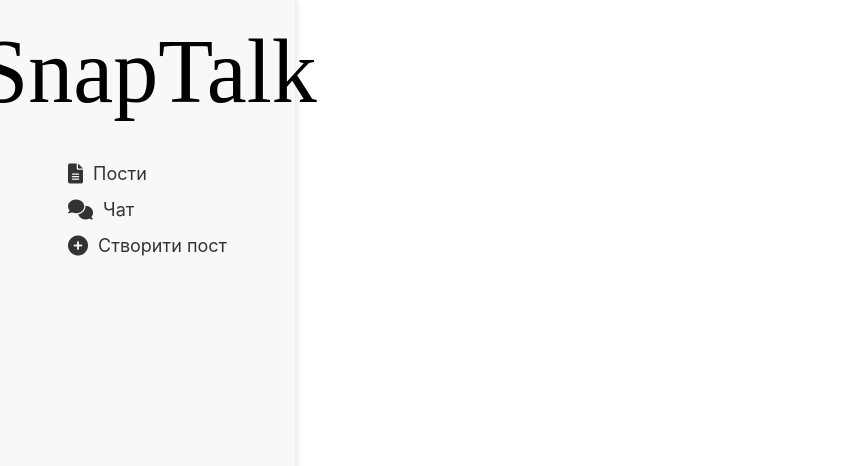
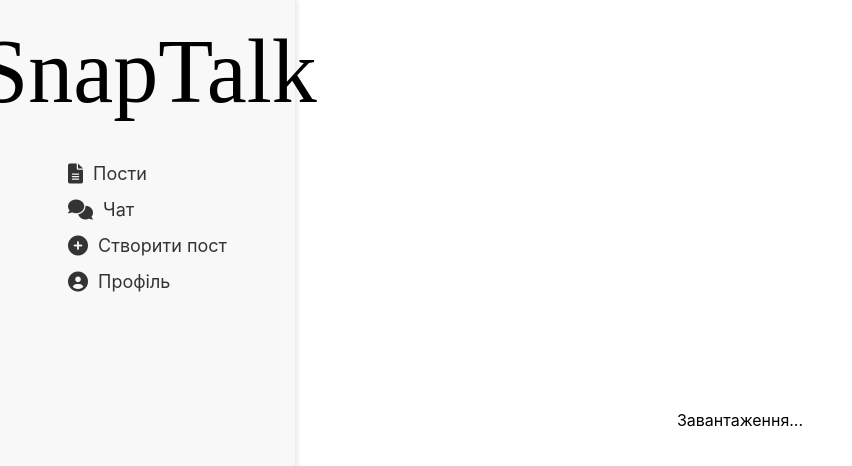
Before and after one commit to volodavkaa/snap_Talk, a React (Create React App) app: page /profile in a window 1280 px wide. Shown: the top 466 px of the page, without its empty margins (0-852 px from the left). Built offline with nearby package versions, Linux system fonts and the light colour scheme; no server answers; a web font is replaced by a local one.

Commit message:
додано профіль

```diff
--- a/src/App.js
+++ b/src/App.js
@@ -7,7 +7,7 @@ import Login from './components/Login';
 import CreatePost from './components/CreatePost';
 import PostsPage from './pages/PostsPage';
 import './styles/App.css';
-
+import ProfilePage from './pages/ProfilePage';
 const App = () => {
   return (
     <div className="container">
@@ -20,6 +20,7 @@ const App = () => {
           <Route path="/login" element={<Login />} />
           <Route path="/posts" element={<PostsPage />} />
           <Route path="/create-post" element={<CreatePost />} />
+          <Route path="/profile" element={<ProfilePage />} /> {/* Додаємо маршрут профілю */}
         </Routes>
       </Router>
     </div>
--- a/src/components/Navbar.js
+++ b/src/components/Navbar.js
@@ -39,6 +39,11 @@ const Navbar = () => {
             <i className="fas fa-plus-circle"></i> Створити пост
           </Link>
         </li>
+        <li>
+          <Link to="/profile">
+            <i className="fas fa-user-circle"></i> Профіль
+          </Link>
+        </li>
       </ul>
       {token && (
         <button className="logout-button" onClick={handleLogout}>
--- /dev/null
+++ b/src/pages/ProfilePage.js
@@ -0,0 +1,33 @@
+import React, { useEffect, useState } from 'react';
+
+const ProfilePage = () => {
+  const [user, setUser] = useState(null);
+
+  useEffect(() => {
+    const fetchUser = async () => {
+      const token = localStorage.getItem('token');
+      const response = await fetch('http://localhost:5000/api/profile', {
+        headers: {
+          Authorization: `Bearer ${token}`,
+        },
+      });
+      const data = await response.json();
+      setUser(data);
+    };
+
+    fetchUser();
+  }, []);
+
+  if (!user) return <p>Завантаження...</p>;
+
+  return (
+    <div className="profile-container">
+      <h2>Профіль</h2>
+      <p>Ім'я: {user.name}</p>
+      <p>Email: {user.email}</p>
+      <p>Дата створення: {new Date(user.createdAt).toLocaleDateString()}</p>
+    </div>
+  );
+};
+
+export default ProfilePage;
```
